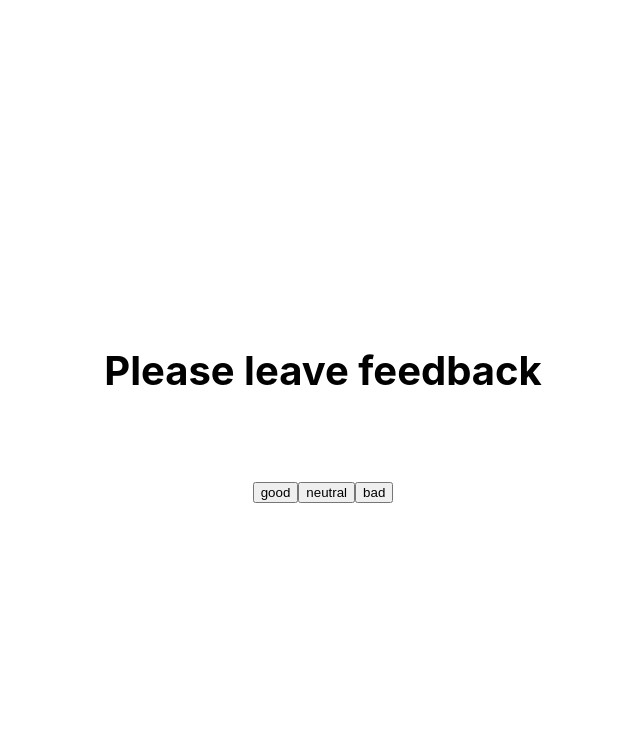
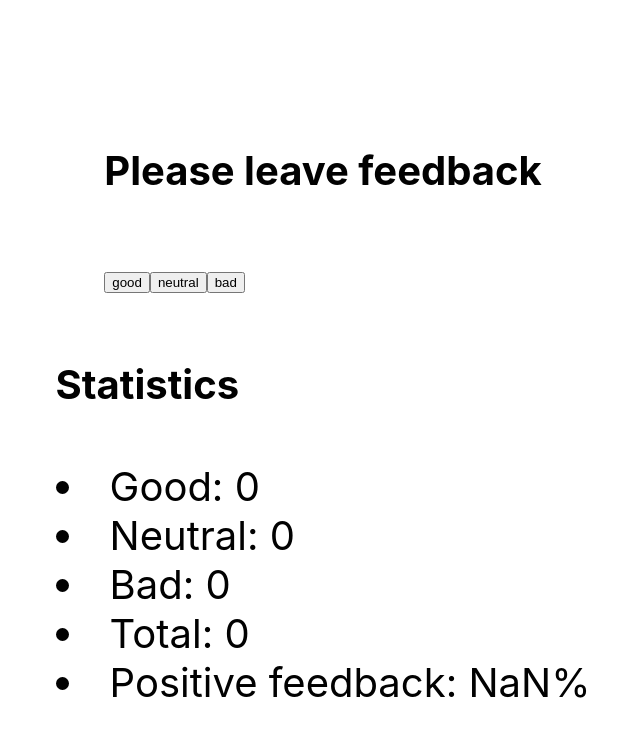
Before and after one commit to malwinaknie/goit-react-hw-04-feedback, a React (Create React App) app: page / in a window 1280 px wide. Shown: the top 736 px of the page, without its empty margins (317-957 px from the left). Built offline with nearby package versions, Linux system fonts and the light colour scheme.

Commit message:
Added positive feedback functionality

```diff
--- a/src/components/App.jsx
+++ b/src/components/App.jsx
@@ -1,5 +1,6 @@
 import React, { Component } from 'react';
 import { FeedbackButtons } from './FeedbackButtons';
+import { Statistics } from './Statistics';
 
 export class App extends Component {
 
@@ -44,11 +45,24 @@ render() {
       color: '#010101',
       gap: 10,
     }}>
+      <div>
       <h4>Please leave feedback</h4>
       <FeedbackButtons
       counter={this.counter}
       options={options}>
       </FeedbackButtons>
+      </div>
+      <div>
+        <h4>Statistics</h4>
+          <Statistics
+          good={good}
+          neutral={neutral}
+          bad={bad}
+          total={totalFeedback}
+          positiveFeedback={positiveFeedback}
+          >
+          </Statistics>
+      </div>
     </div>
   )
 }
--- /dev/null
+++ b/src/components/Statistics.jsx
@@ -0,0 +1,28 @@
+import React from "react";
+import PropTypes from 'prop-types'
+
+export const Statistics = ({
+    good,
+    neutral,
+    bad,
+    total,
+    positiveFeedback,
+}) => {
+    return (
+        <list>
+            <li>Good: {good}</li>
+            <li>Neutral: {neutral}</li>
+            <li>Bad: {bad}</li>
+            <li>Total: {total}</li>
+            <li>Positive feedback: {positiveFeedback}%</li>
+        </list>
+    )
+};
+
+Statistics.propTypes = {
+    good: PropTypes.number.isRequired,
+    neutral: PropTypes.number.isRequired,
+    bad: PropTypes.number.isRequired,
+    total: PropTypes.number.isRequired,
+    positiveFeedback: PropTypes.number.isRequired,
+}
```
